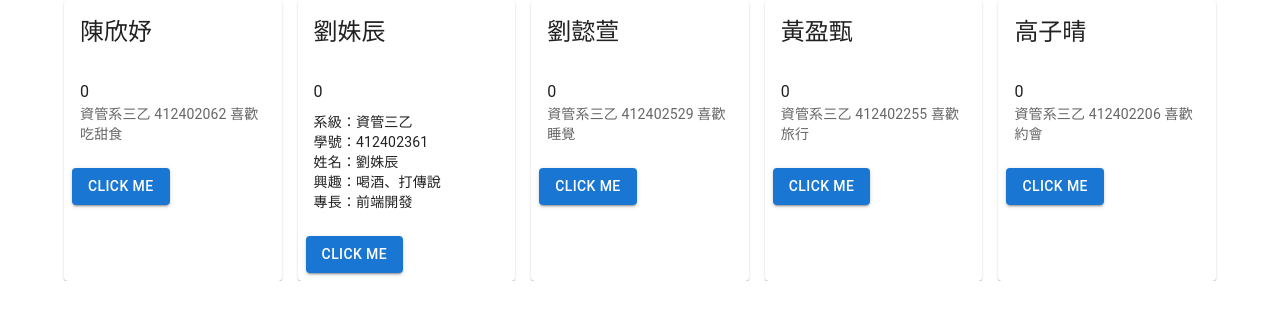
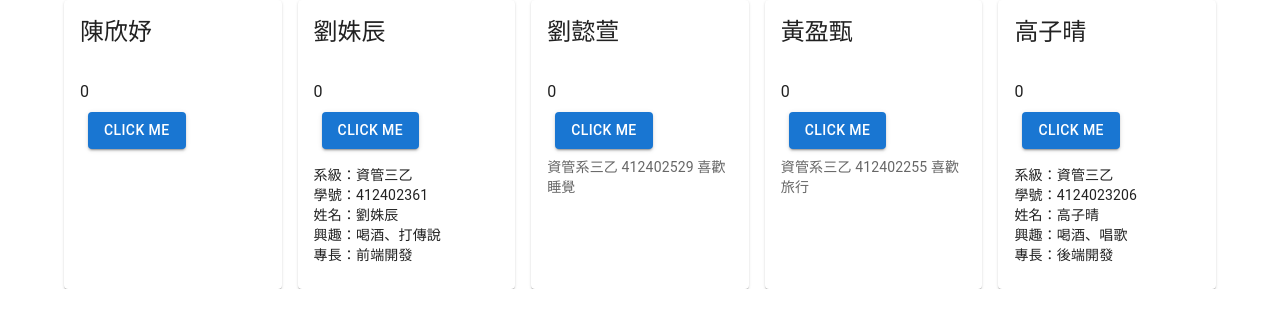
Before and after one commit to Una1001/-web, a Next.js app: page / in a window 1280 px wide. Shown: the top 328 px of the page. Built offline with nearby package versions, Linux system fonts and the light colour scheme.

Commit message:
0923高改

```diff
--- a/app/page.tsx
+++ b/app/page.tsx
@@ -1,83 +1,87 @@
 'use client';
-import {useState} from 'react';
+import { useState } from 'react';
 import Button from '@mui/material/Button';
-import {Card, CardActions, CardHeader, CardContent} from '@mui/material';
+import { Card, CardActions, CardHeader, CardContent } from '@mui/material';
 import Container from '@mui/material/Container';
 import Typography from '@mui/material/Typography';
 
 export default function Home() {
-  const [count, setCount] = useState(0);
-  function handleClick() {
-    setCount(count+1);
-    alert(count);
-  }
   return (
-  <Container sx={{
-    width: '100%',
-    display: 'flex',
-    gap: 2,}}>
+    <Container sx={{ width: '100%', display: 'flex', gap: 2 }}>
       <Card sx={{ flex: 1 }}>
         <CardHeader title="陳欣妤" />
         <CardContent>
-        <Typography variant="body1">{count}</Typography>
-        <Typography variant="body2" color="text.secondary">
-    資管系三乙 412402062 喜歡吃甜食
-  </Typography>
+          <CountCard />
         </CardContent>
-      <CardActions>
-        <Button variant="contained" onClick={handleClick}>Click Me</Button>
-      </CardActions>
       </Card>
+
       <Card sx={{ flex: 1 }}>
         <CardHeader title="劉姝辰" />
         <CardContent>
-          <Typography variant="body1">{count}</Typography>
+          <CountCard />
           <Typography variant="body2" sx={{ mt: 1 }}>
-            系級：資管三乙<br/>
-            學號：412402361<br/>
-            姓名：劉姝辰<br/>
-            興趣：喝酒、打傳說<br/>
+            系級：資管三乙<br />
+            學號：412402361<br />
+            姓名：劉姝辰<br />
+            興趣：喝酒、打傳說<br />
             專長：前端開發
           </Typography>
         </CardContent>
-      <CardActions>
-        <Button variant="contained" onClick={handleClick}>Click Me</Button>
-      </CardActions>
       </Card>
+
       <Card sx={{ flex: 1 }}>
         <CardHeader title="劉懿萱" />
         <CardContent>
-        <Typography variant="body1">{count}</Typography>
+          <CountCard />
           <Typography variant="body2" color="text.secondary">
             資管系三乙 412402529 喜歡睡覺
           </Typography>
         </CardContent>
-      <CardActions>
-        <Button variant="contained" onClick={handleClick}>Click Me</Button>
-      </CardActions>
       </Card>
+
       <Card sx={{ flex: 1 }}>
         <CardHeader title="黃盈甄" />
         <CardContent>
-        <Typography variant="body1">{count}</Typography>
+          <CountCard />
           <Typography variant="body2" color="text.secondary">
             資管系三乙 412402255 喜歡旅行
           </Typography>
         </CardContent>
-      <CardActions>
-        <Button variant="contained" onClick={handleClick}>Click Me</Button>
-      </CardActions>
-    </Card><Card sx={{ flex: 1 }}>
+      </Card>
+
+      <Card sx={{ flex: 1 }}>
         <CardHeader title="高子晴" />
         <CardContent>
-        <Typography variant="body1">{count}</Typography>
-        <Typography variant="body2" color="text.secondary">
-    資管系三乙 412402206 喜歡約會
+          <CountCard />
+          <Typography variant="body2" sx={{ mt: 1 }}>
+            系級：資管三乙<br />
+            學號：4124023206<br />
+            姓名：高子晴<br />
+            興趣：喝酒、唱歌<br />
+            專長：後端開發
           </Typography>
         </CardContent>
+      </Card>
+    </Container>
+  );
+}
+
+function CountCard() {
+  const [count, setCount] = useState(0);
+
+  function handleClick() {
+    setCount(prevCount => prevCount + 1);
+    alert(count);
+  }
+
+  return (
+    <>
+      <Typography variant="body1">{count}</Typography>
       <CardActions>
-        <Button variant="contained" onClick={handleClick}>Click Me</Button>
+        <Button variant="contained" onClick={handleClick}>
+          Click Me
+        </Button>
       </CardActions>
-    </Card>
-  </Container>)
+    </>
+  );
 }
```
Lines whose indentation alone changed are shown as unchanged.
